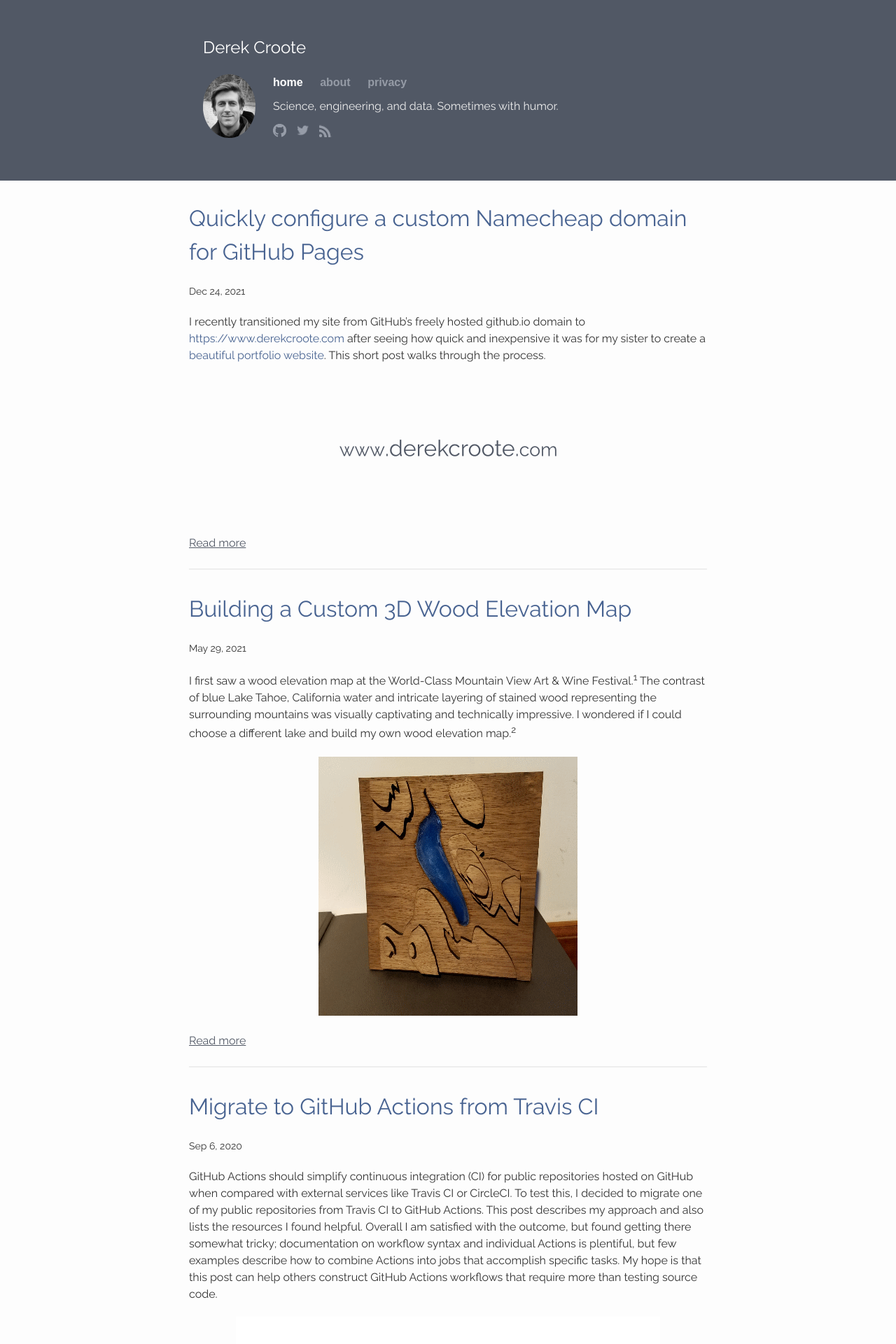
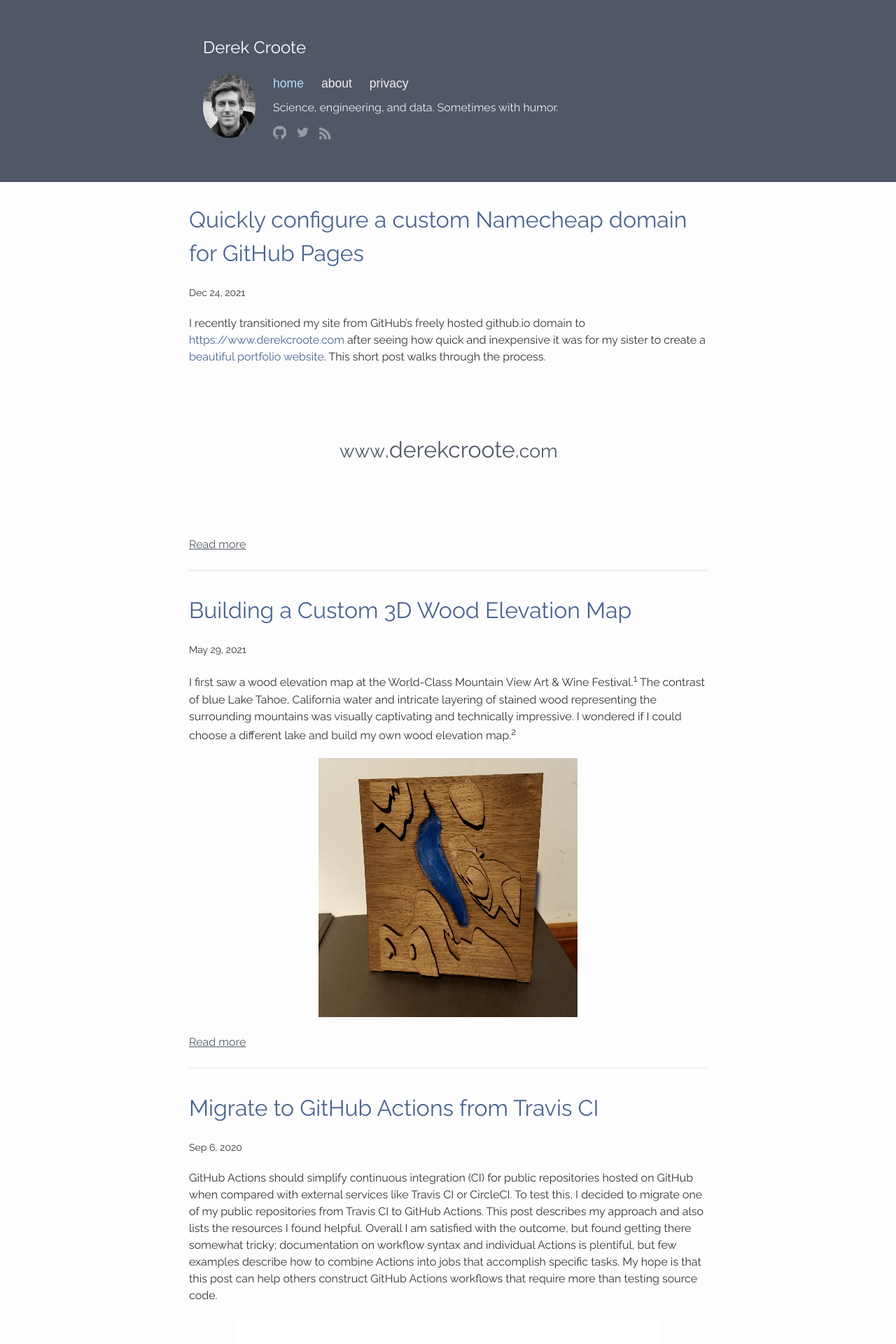
Before and after one commit to dcroote/dcroote.github.io, a Jekyll site: the page built from index.html, in a window 1280 px wide. Shown: the top 1920 px of the page at 70% size. Built offline with Jekyll 4.4.1, drawn with Linux system fonts in a browser that asks for light colours.

Commit message:
Fix nav color accessibility

```diff
--- a/_sass/_layout.scss
+++ b/_sass/_layout.scss
@@ -17,8 +17,7 @@ html,body {
 
 .nav {
     color: #707070;
-    font-size: 16px;
-    font-weight: 600;
+    font-size: 1.1em;
     font-family: "Montserrat",sans-serif;
     display:inline;
     margin-left: 0px;
@@ -35,7 +34,7 @@ li {
 }
 
 .nav a {
-    color: #959BA6;
+    color: #EEEEEE;
 }
 
 .nav a:link {
@@ -57,7 +56,7 @@ li {
 }
 
 .nav li.active a:any-link {
-    color: #FFF;
+    color: #b3deff;
 }
 
 .nav-left {
```
